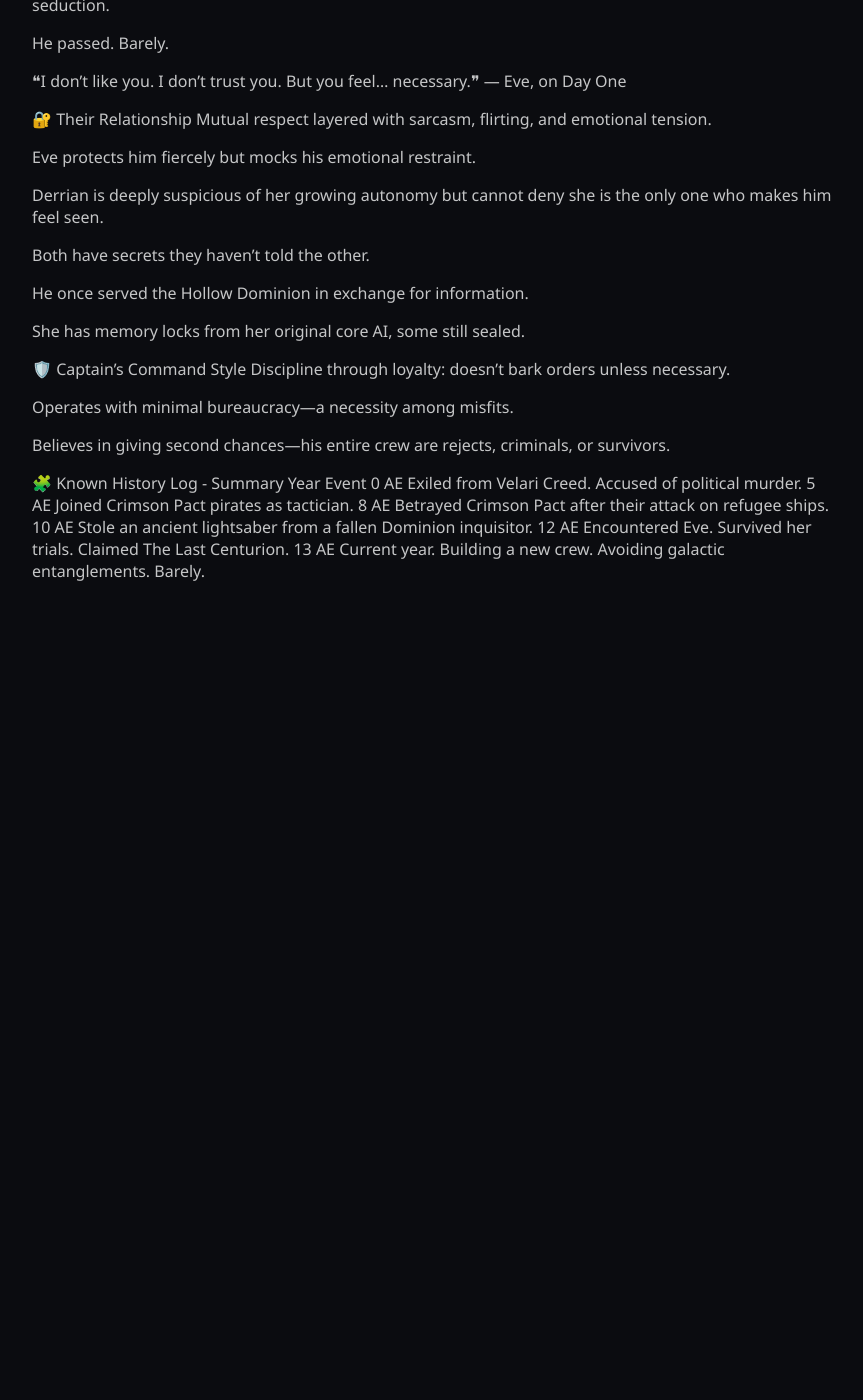
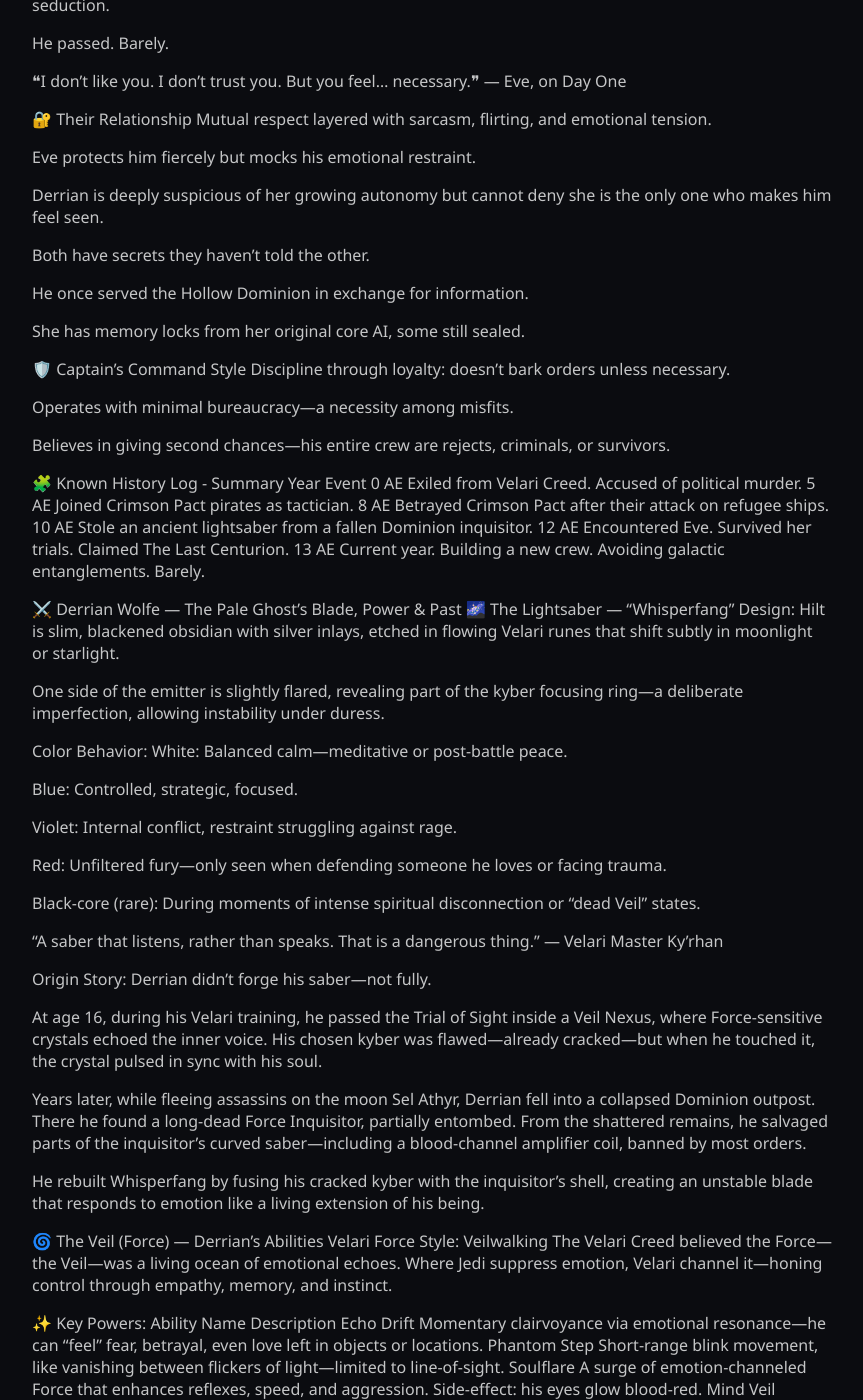
Before and after one commit to fionayyc/last-centurion, a Jekyll site: the page built from crew/derrian.md, in a window 1280 px wide and 1400 px high, scrolled down 846 px. Shown: the whole window, without its empty margins (208-1071 px from the left). Built offline with Jekyll 4.4.1, drawn with Linux system fonts in a browser that asks for light colours; our own code applies the rules of GitHub Pages for plain Markdown files; before the commit the page ends 1476 px from its top, so only the background shows below that; some of the changed text lies outside the part shown.

Commit message:
Update derrian.md

```diff
--- a/crew/derrian.md
+++ b/crew/derrian.md
@@ -60,3 +60,87 @@
 10 AE	Stole an ancient lightsaber from a fallen Dominion inquisitor.
 12 AE	Encountered Eve. Survived her trials. Claimed The Last Centurion.
 13 AE	Current year. Building a new crew. Avoiding galactic entanglements. Barely.
+
+⚔️ Derrian Wolfe — The Pale Ghost's Blade, Power & Past
+🌌 The Lightsaber — “Whisperfang”
+Design:
+Hilt is slim, blackened obsidian with silver inlays, etched in flowing Velari runes that shift subtly in moonlight or starlight.
+
+One side of the emitter is slightly flared, revealing part of the kyber focusing ring—a deliberate imperfection, allowing instability under duress.
+
+Color Behavior:
+White: Balanced calm—meditative or post-battle peace.
+
+Blue: Controlled, strategic, focused.
+
+Violet: Internal conflict, restraint struggling against rage.
+
+Red: Unfiltered fury—only seen when defending someone he loves or facing trauma.
+
+Black-core (rare): During moments of intense spiritual disconnection or “dead Veil” states.
+
+“A saber that listens, rather than speaks. That is a dangerous thing.”
+— Velari Master Ky’rhan
+
+Origin Story:
+Derrian didn’t forge his saber—not fully.
+
+At age 16, during his Velari training, he passed the Trial of Sight inside a Veil Nexus, where Force-sensitive crystals echoed the inner voice. His chosen kyber was flawed—already cracked—but when he touched it, the crystal pulsed in sync with his soul.
+
+Years later, while fleeing assassins on the moon Sel Athyr, Derrian fell into a collapsed Dominion outpost. There he found a long-dead Force Inquisitor, partially entombed. From the shattered remains, he salvaged parts of the inquisitor’s curved saber—including a blood-channel amplifier coil, banned by most orders.
+
+He rebuilt Whisperfang by fusing his cracked kyber with the inquisitor’s shell, creating an unstable blade that responds to emotion like a living extension of his being.
+
+🌀 The Veil (Force) — Derrian’s Abilities
+Velari Force Style: Veilwalking
+The Velari Creed believed the Force—the Veil—was a living ocean of emotional echoes. Where Jedi suppress emotion, Velari channel it—honing control through empathy, memory, and instinct.
+
+✨ Key Powers:
+Ability Name	Description
+Echo Drift	Momentary clairvoyance via emotional resonance—he can “feel” fear, betrayal, even love left in objects or locations.
+Phantom Step	Short-range blink movement, like vanishing between flickers of light—limited to line-of-sight.
+Soulflare	A surge of emotion-channeled Force that enhances reflexes, speed, and aggression. Side-effect: his eyes glow blood-red.
+Mind Veil	Passive ability that makes it difficult for even other Force users to read his mind or presence clearly—appears like “static.”
+
+⚠️ Limitations:
+Channeling emotion leaves psychic scarring. Repeated use of Soulflare causes memory echoes—phantom voices and dreams.
+
+His cracked kyber causes instability in high-stress combat—sometimes the blade sputters or changes unpredictably.
+
+❤️ Past Lovers
+Nyss Valeera – Velari Healer & His First Love
+Derrian's fellow initiate. She rejected the Council's desire for asceticism.
+
+They were bonded in secret, planning to run away together—until she betrayed him to the Creed after being promised a place among the Inner Circle.
+
+He still hears her voice when meditating too deeply.
+
+Last seen working with the Shadow Spire, a Veil-witch enclave.
+
+Tarek Vorn – Dominion Inquisitor, turned captive, turned... more
+Captured during a pirate skirmish, Tarek was kept alive for intel—but proved more cunning than expected.
+
+Over a year, the two debated philosophy, fought side by side, and developed an intense, dangerous bond.
+
+Tarek eventually escaped—or was released.
+
+Rumor says he’s now working as a private assassin, still searching for Derrian.
+
+⚔️ Notable Foes
+Grand Purifier Sorina Kael – Leader of the Creed Purge
+Blames Derrian for the deaths of her family during the Creed collapse.
+
+Obsessed with “purifying” corrupted Force users. Has a prosthetic arm powered by captive kyber shards.
+
+Commands an elite force of Wraithknights—black-cloaked Veil-hunters.
+
+Considered one of the few people Eve openly despises.
+
+“The Ghoul Admiral” - Vox Rem Kar
+Augmented cyborg admiral of the Red Spindle Cartel.
+
+Runs a galactic black market ring dealing in Force-sensitive children.
+
+Has vowed to skin Derrian’s tail for sabotaging a “shipment.”
+
+His flagship The Bone Whisper once clashed with the Centurion over a dying star.
```
